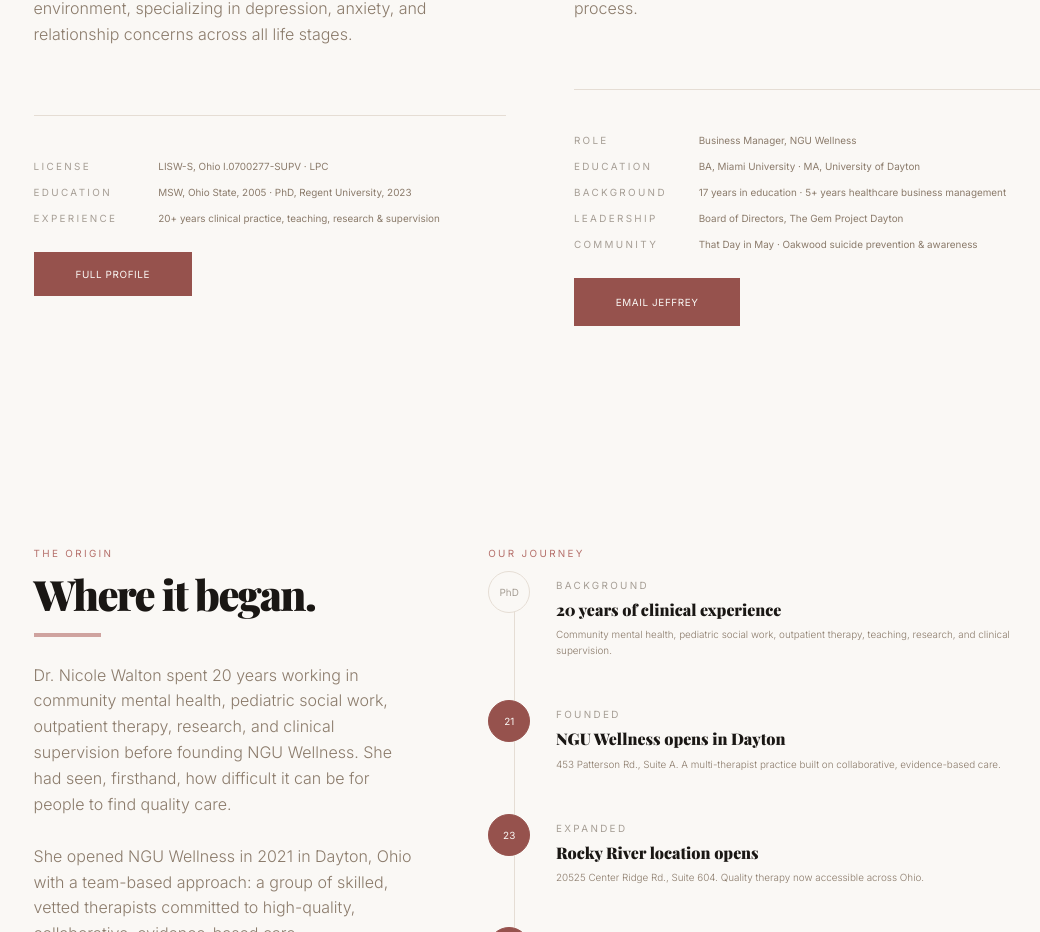
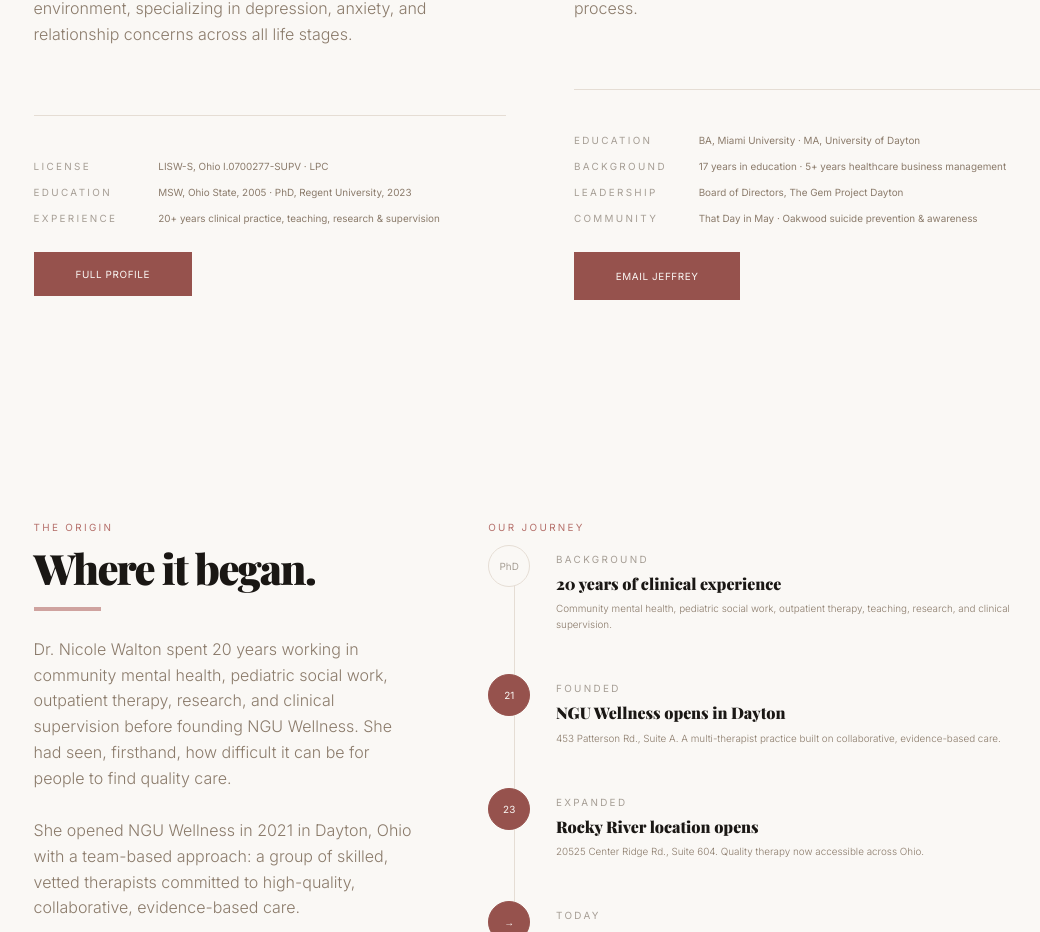
Before and after one commit to JDOG332/nguwellness, a Next.js app: page /about in a window 1280 px wide. Shown: the part 3071-4003 px from the top of the page, without its empty margins (100-1140 px from the left). Built offline with nearby package versions, Linux system fonts and the light colour scheme; a web font is replaced by a local one.

Commit message:
Remove Role detail from Jeffrey's profile
https://claude.ai/code/session_01Wiu32VqqST9q36GXa4XvFp

```diff
--- a/app/about/AboutPage.jsx
+++ b/app/about/AboutPage.jsx
@@ -626,10 +626,6 @@ export default function AboutPage() {
                 </p>
                 <div className="bio-details">
                   <div className="bio-detail">
-                    <span className="bio-detail-label">Role</span>
-                    <span className="bio-detail-value">Business Manager, NGU Wellness</span>
-                  </div>
-                  <div className="bio-detail">
                     <span className="bio-detail-label">Education</span>
                     <span className="bio-detail-value">BA, Miami University · MA, University of Dayton</span>
                   </div>
```
